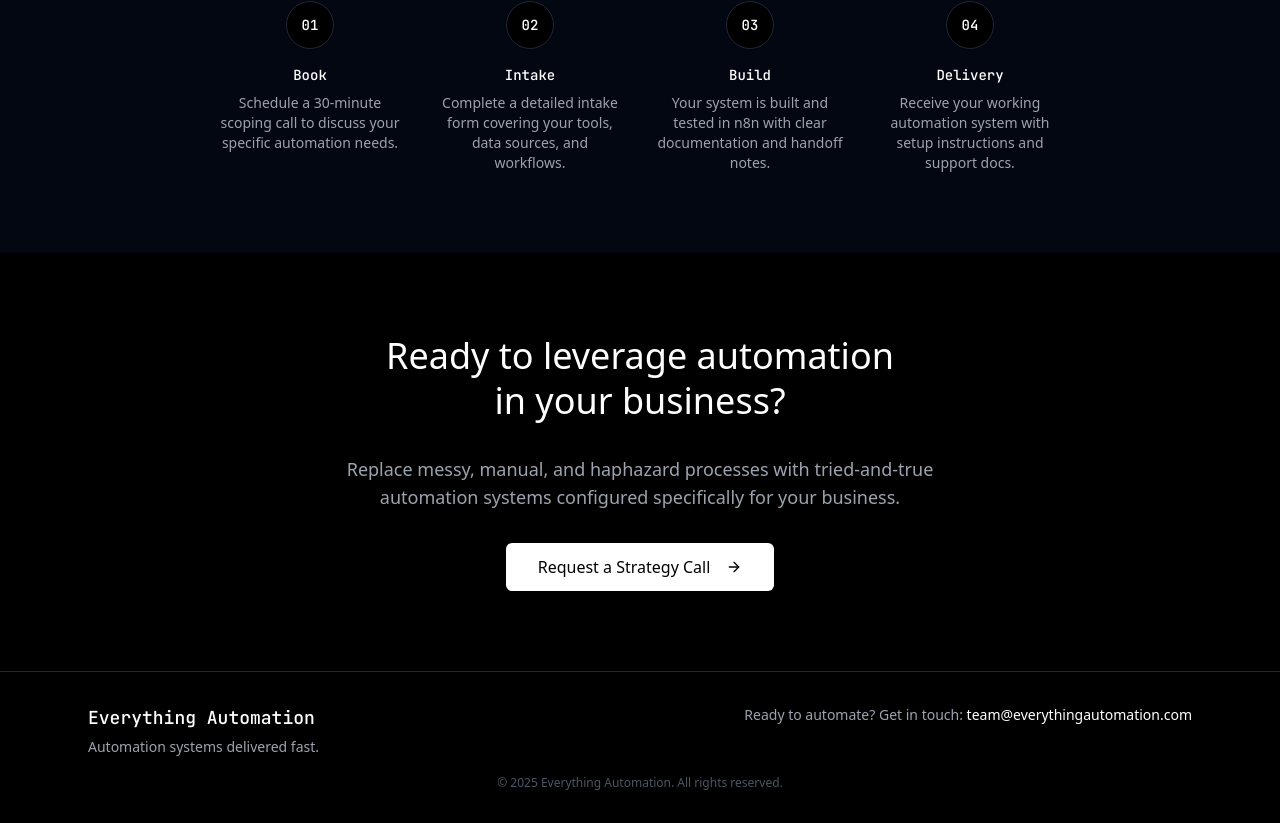
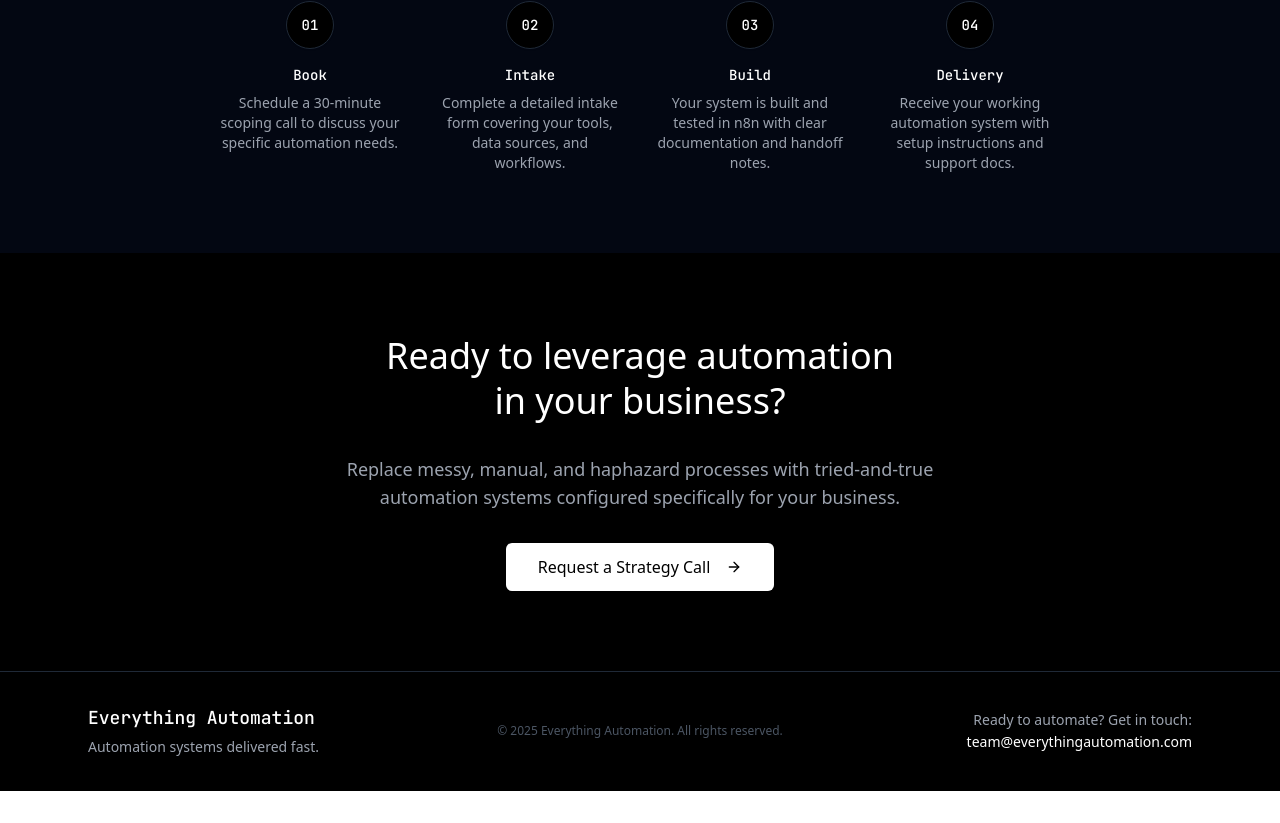
Before and after one commit to bencrane/everything-automation-hq, a React (Vite) app: page / in a window 1280 px wide. Shown: the part 1395-2218 px from the top of the page. After the commit the page ends 2186 px from the top, so only its background shows below. Built offline with nearby package versions, Linux system fonts and the light colour scheme.

Commit message:
Refactor: Adjust footer layout
Adjusted footer layout to vertically align the contact information and copyright line, center the copyright text, and ensure even spacing and vertical alignment across all footer sections. Made the email address a clickable mailto link.

```diff
--- a/src/pages/Index.tsx
+++ b/src/pages/Index.tsx
@@ -209,9 +209,9 @@ const Index = () => {
       {/* Footer */}
       <footer className="bg-black border-t border-gray-800">
         <div className="max-w-6xl mx-auto px-6 py-8">
-          <div className="flex flex-col md:flex-row justify-between items-start space-y-4 md:space-y-0">
-            {/* Left side */}
-            <div className="space-y-1">
+          <div className="grid grid-cols-1 md:grid-cols-3 items-center gap-4">
+            {/* Left: Logo/Name + Tagline */}
+            <div className="space-y-1 md:justify-self-start">
               <div className="font-mono text-lg font-medium text-white">
                 Everything Automation
               </div>
@@ -220,8 +220,15 @@ const Index = () => {
               </p>
             </div>
 
-            {/* Right side - Contact */}
-            <div className="md:text-right">
+            {/* Center: Copyright (centered overall) */}
+            <div className="text-center">
+              <p className="text-xs text-gray-600 font-light">
+                © 2025 Everything Automation. All rights reserved.
+              </p>
+            </div>
+
+            {/* Right: Contact (aligned right) */}
+            <div className="md:text-right md:justify-self-end">
               <p className="text-sm text-gray-400 font-light leading-relaxed">
                 Ready to automate? Get in touch:{" "}
                 <a href="mailto:team@everythingautomation.com" className="text-white font-medium hover:text-gray-300 transition-colors">
@@ -231,13 +238,6 @@ const Index = () => {
             </div>
           </div>
 
-          {/* Footer bottom */}
-          <div className="mt-4">
-            {/* Copyright */}
-            <p className="text-xs text-gray-600 font-light text-center">
-              © 2025 Everything Automation. All rights reserved.
-            </p>
-          </div>
         </div>
       </footer>
     </div>
```
